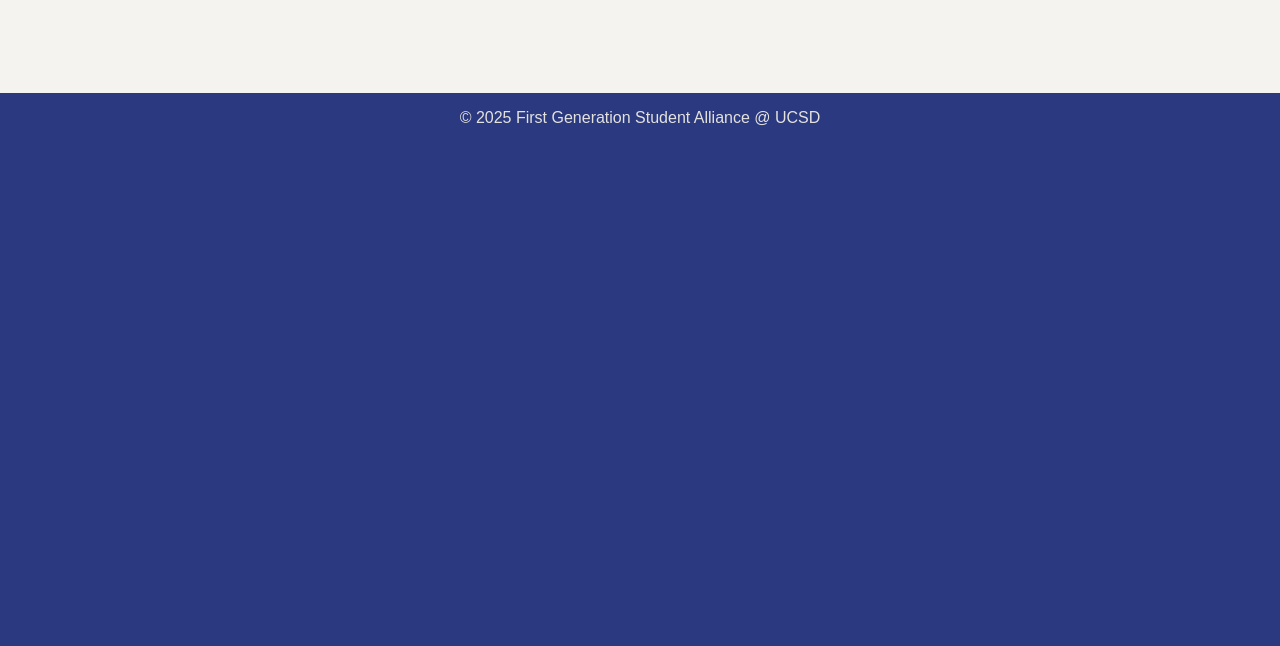
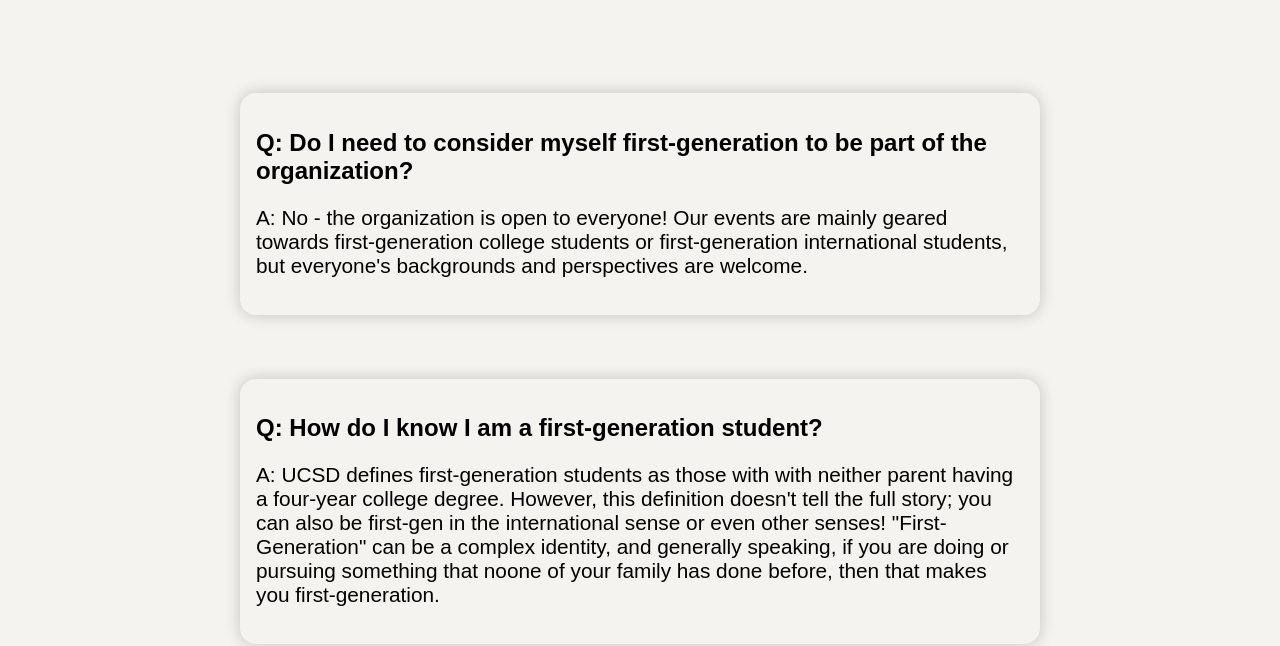
Before and after one commit to spibble/cce-fgsa-website, an Eleventy site: page src/pages/faq.md in a window 1280 px wide. Shown: the part 154-800 px from the top of the page. Built offline with nearby package versions, Linux system fonts and the light colour scheme; Eleventy itself is replaced by a stand-in of ours; files that its build step writes are made by us from their sources; a web font is replaced by a local one.

Commit message:
faq page templating

```diff
--- /dev/null
+++ b/src/_data/questions.json
@@ -0,0 +1,34 @@
+[
+    {
+        "question": "Do I need to consider myself first-generation to be part of the organization?",
+        "answer": "No - the organization is open to everyone! Our events are mainly geared towards first-generation college students or first-generation international students, but everyone's backgrounds and perspectives are welcome."
+    },
+    {
+        "question": "How do I know I am a first-generation student?",
+        "answer": "UCSD defines first-generation students as those with with neither parent having a four-year college degree. However, this definition doesn't tell the full story; you can also be first-gen in the international sense or even other senses! \"First-Generation\" can be a complex identity, and generally speaking, if you are doing or pursuing something that noone of your family has done before, then that makes you first-generation."
+    },
+    {
+        "question": "How can I succeed?",
+        "answer": null
+    },
+    {
+        "question": "Where can I go for help? ",
+        "answer": null
+    },
+    {
+        "question": "How can I connect with a mentor?",
+        "answer": null
+    },
+    {
+        "question": "How does mentorship work?",
+        "answer": null
+    },
+    {
+        "question": "How can I contact any board member?",
+        "answer": null
+    },
+    {
+        "question": "How to get involved?",
+        "answer": null
+    }
+]
--- /dev/null
+++ b/src/_includes/layouts/faq.njk
@@ -0,0 +1,16 @@
+{% extends "layouts/base.html" %}
+{% block content %}
+
+        <section class="faq">
+            <article>
+                <h1>Frequently Asked Questions</h1>
+            </article>
+
+                {% for q in questions %}
+                    {% set title = q.question %}
+                    {% set description = q.answer %}
+                    {% include "question.njk" %}
+                {% endfor %}
+        </section>
+
+{% endblock %}
--- /dev/null
+++ b/src/_includes/question.njk
@@ -0,0 +1,4 @@
+        <div class="question">
+            <h2>Q: {{ title }}</h2>
+            <p>A: {{ description }}</p>
+        </div>
--- a/src/main.css
+++ b/src/main.css
@@ -403,6 +403,16 @@ a.button:hover {
     max-height: 100px;
 }
 
+.question {
+    max-width: 60vw;
+    margin: auto;
+    border: 0px solid rgba(0, 0, 0, 0.1);
+    margin-bottom: 4rem;
+    padding: 1rem;
+    border-radius: 1rem;
+    box-shadow: 0 0 1rem rgba(0, 0, 0, 0.2);
+}
+
 
 footer {
     text-align: center;
--- a/src/pages/faq.md
+++ b/src/pages/faq.md
@@ -4,5 +4,5 @@ title: 'Frequently Asked Questions'
 tabtitle: 'FAQ | FGSA'
 navtitle: 'FAQ'
 order: 5
-layout: 'layouts/page.njk'
+layout: 'layouts/faq.njk'
 ---
```
